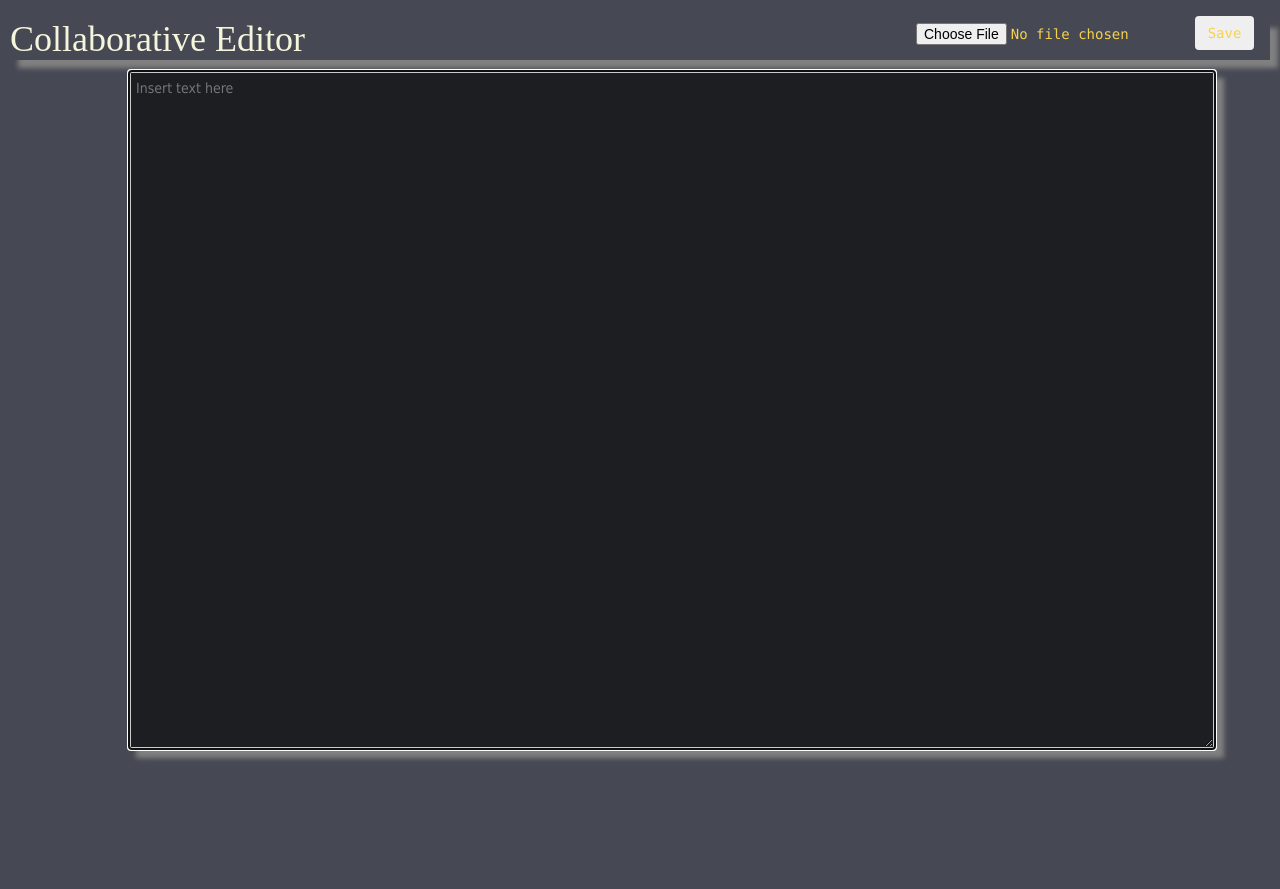
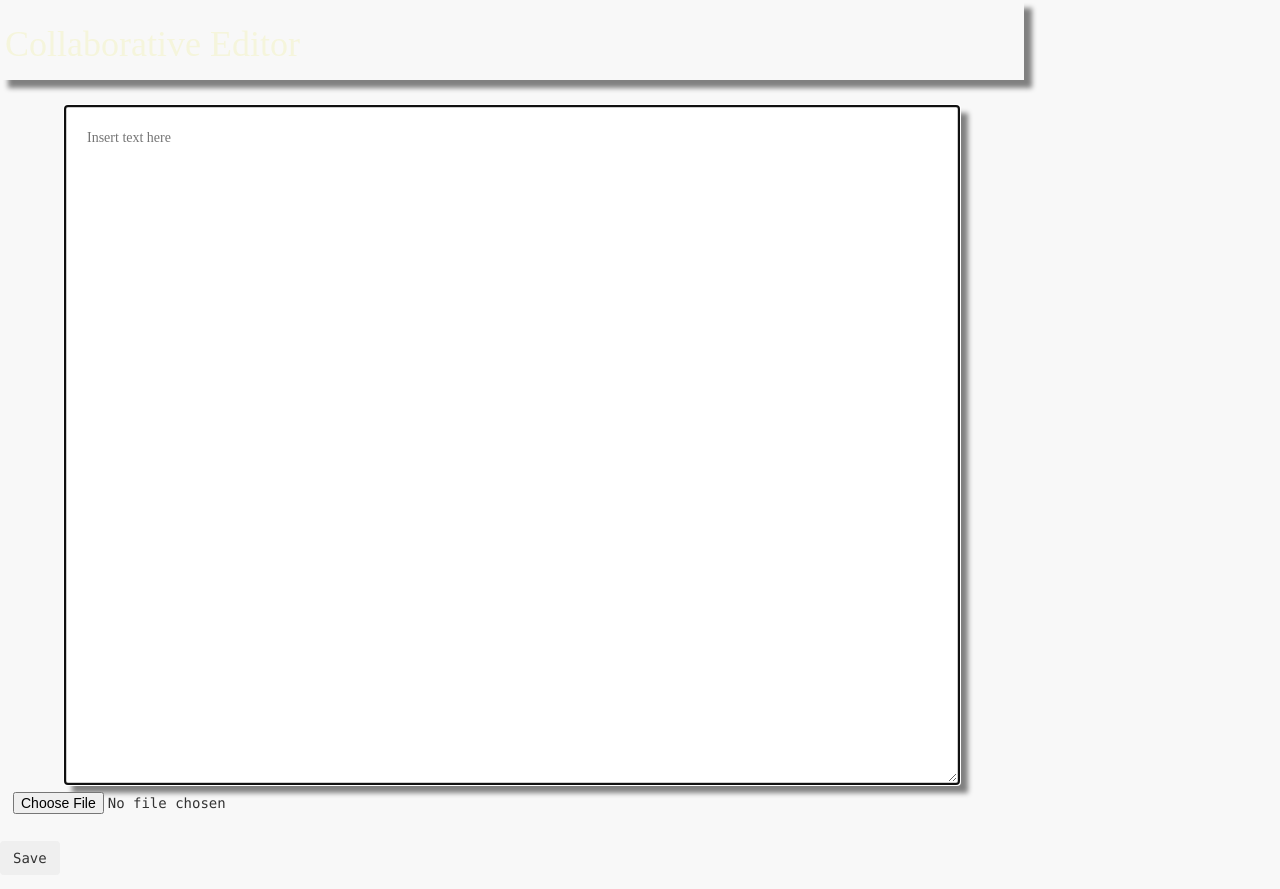
Before and after one commit to shonali-ks/Collaborative-editor, a website: page Collaborative-editor/public/index.html in a window 1280 px wide. Before the commit the page ends 800 px from the top, so only its background shows below. Drawn offline with nearby package versions, Linux system fonts and the light colour scheme; some packages are replaced by stand-ins of ours; no server answers; a script that the page names is missing.

Commit message:
Update app.css

```diff
--- a/Collaborative-editor/public/app.css
+++ b/Collaborative-editor/public/app.css
@@ -1,5 +1,5 @@
 html, body {
-	background-color:#464953;
+	background-color: #f8f8f8;
 }
 
 *, html, body {
@@ -17,35 +17,39 @@ h4 {
 }
 #header{
     box-shadow: 8px 8px 5px grey;
-    margin: 10px;
+    padding: 5px;
+    width: 80%;
+}
+.ctrl{
+    background-color: #d4dddd;
+    float: right;
+    padding: 20px;
 }
 
 #testing-area {
-	width: 85%;
+	width: 70%;
 	height: 85%;
 	border: 3px solid #cccccc;
-    padding: 5px;
-    margin-left: 10%;
-    font-family: Tahoma, sans-serif;
+    padding: 20px;
+    margin:2% 0 0 5% ;
+    font-family: 'Times New Roman', Times, serif;
     box-shadow: 8px 8px 5px grey;
-    background-color: #1d1e22;
-    color: yellow;
+    background-color: white;
+    color:rgb(6, 35, 102);
+
 
 
 }
-textarea{
-    color: #f7d24d;
-}
-input{
+
+
+#chat{
     position: fixed;
-    top: 2%;
-    right: 5%;
-    color: #f7d24d;
+    top:0;
+    right: 0;
+    height: 95%;
+    width: 20%;
+    background-color: #343a40;
+    box-shadow: 8px 8px 8px 8px grey;
+    overflow-y: auto;
 
 }
-#btn{
-    position: fixed;
-    top: 2%;
-    right: 2%;
-    color: #f7d24d;
-}
```
